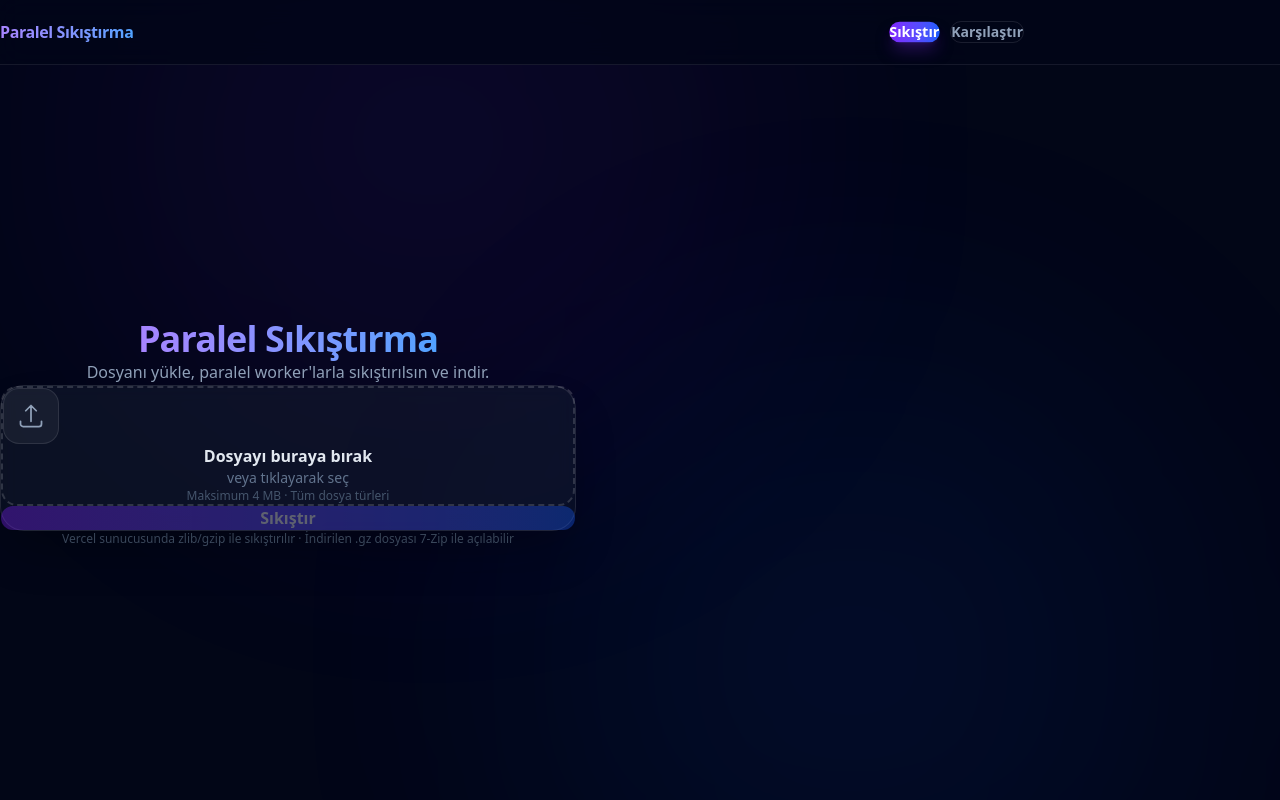
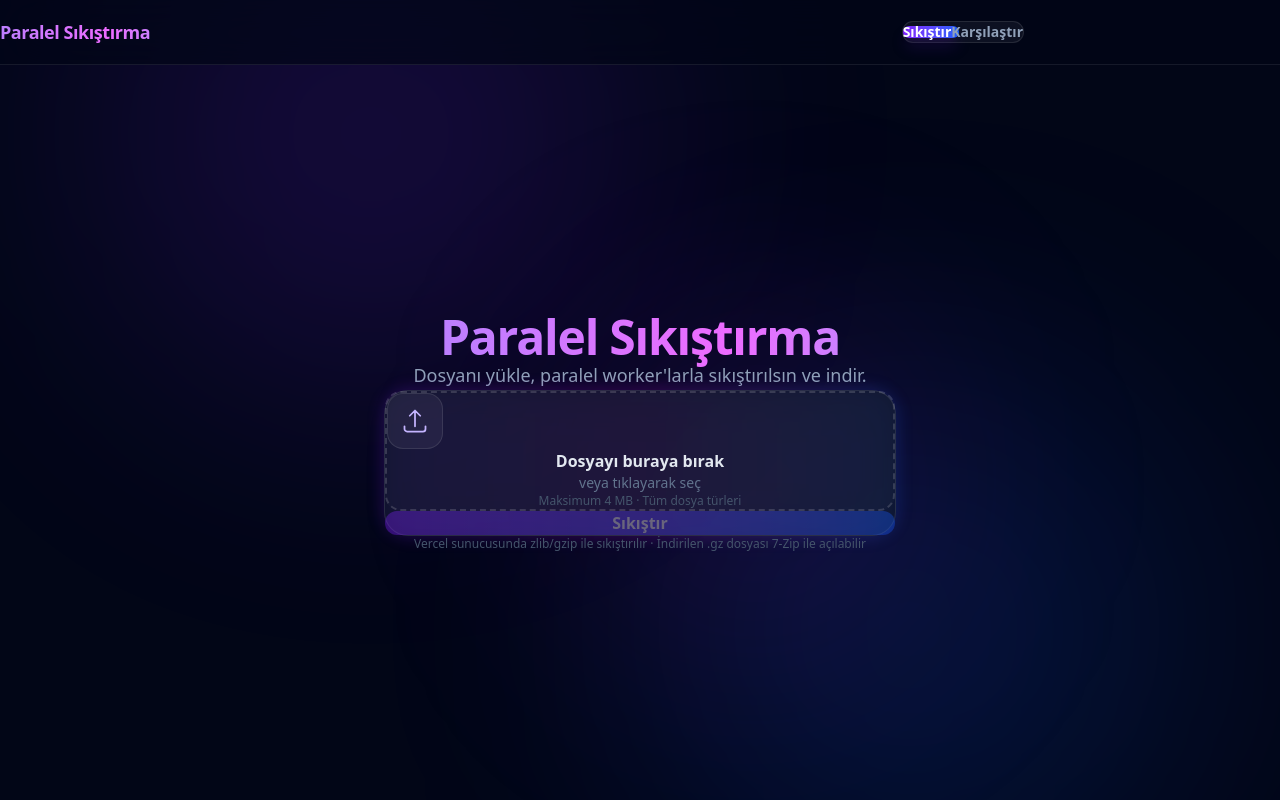
Before and after one commit to GurhanKaya/paralel-sikistirma, a React (Vite) app: page / in a window 1280 px wide. Built offline with nearby package versions, Linux system fonts and the light colour scheme.

Commit message:
feat: premium animasyonlu tasarim, garantili ortalama, dinamik nesneler

```diff
--- a/src/App.jsx
+++ b/src/App.jsx
@@ -6,39 +6,39 @@ export default function App() {
   const [page, setPage] = useState("compress");
 
   return (
-    <div className="min-h-screen text-slate-100 flex flex-col relative">
-      {/* Arka plan parıltı */}
+    <div className="min-h-screen flex flex-col relative text-slate-100">
+      {/* Animasyonlu arka plan orb'ları */}
       <div className="fixed inset-0 -z-10 overflow-hidden pointer-events-none">
-        <div className="absolute top-[-20%] left-[10%] w-[600px] h-[600px] bg-violet-600/10 rounded-full blur-[140px] animate-pulse-slow" />
-        <div className="absolute bottom-[-20%] right-[10%] w-[600px] h-[600px] bg-blue-600/10 rounded-full blur-[140px] animate-pulse-slow" />
+        <div className="absolute top-[-15%] left-[8%] w-[42vw] h-[42vw] max-w-[620px] max-h-[620px] bg-violet-600/15 rounded-full blur-[130px] animate-float" />
+        <div className="absolute bottom-[-15%] right-[8%] w-[42vw] h-[42vw] max-w-[620px] max-h-[620px] bg-blue-600/15 rounded-full blur-[130px] animate-float-slow" />
+        <div className="absolute top-[40%] left-[45%] w-[28vw] h-[28vw] max-w-[420px] max-h-[420px] bg-fuchsia-600/10 rounded-full blur-[120px] animate-float" />
       </div>
 
       {/* HEADER */}
-      <header className="sticky top-0 z-50 bg-slate-950/80 backdrop-blur-md border-b border-white/8">
-        <div className="max-w-5xl mx-auto px-8 h-16 flex items-center justify-between">
-          {/* Logo */}
+      <header className="sticky top-0 z-50 bg-slate-950/70 backdrop-blur-xl border-b border-white/8">
+        <div className="max-w-5xl mx-auto px-5 sm:px-8 h-16 flex items-center justify-between">
           <button
             onClick={() => setPage("compress")}
-            className="font-extrabold text-base tracking-tight text-transparent bg-clip-text bg-gradient-to-r from-violet-400 to-blue-400 hover:from-violet-300 hover:to-blue-300 transition-all duration-200"
+            className="font-extrabold text-base sm:text-lg tracking-tight text-transparent bg-clip-text bg-gradient-to-r from-violet-400 via-fuchsia-400 to-blue-400 animate-gradient hover:opacity-80 transition-opacity"
           >
             Paralel Sıkıştırma
           </button>
 
-          {/* İki ayrı buton - sağa dayalı */}
-          <nav className="flex items-center gap-3">
-            <NavBtn active={page === "compress"} onClick={() => setPage("compress")}>
-              Sıkıştır
-            </NavBtn>
-            <NavBtn active={page === "compare"} onClick={() => setPage("compare")}>
-              Karşılaştır
-            </NavBtn>
+          {/* Segmented control — sağa dayalı, animasyonlu kayan gösterge */}
+          <nav className="relative flex items-center bg-white/5 border border-white/10 rounded-2xl p-1">
+            <span
+              className="absolute top-1 bottom-1 w-[calc(50%-4px)] rounded-xl bg-gradient-to-r from-violet-600 to-blue-600 shadow-lg shadow-violet-900/40 transition-transform duration-300 ease-[cubic-bezier(0.22,1,0.36,1)]"
+              style={{ transform: page === "compress" ? "translateX(0)" : "translateX(100%)" }}
+            />
+            <TabBtn active={page === "compress"} onClick={() => setPage("compress")}>Sıkıştır</TabBtn>
+            <TabBtn active={page === "compare"} onClick={() => setPage("compare")}>Karşılaştır</TabBtn>
           </nav>
         </div>
       </header>
 
-      {/* İçerik — tam yükseklik, dikey ortalı */}
-      <main className="flex-1 flex items-center justify-center py-12">
-        <div className="w-full">
+      {/* İÇERİK — yatay + dikey ortalı, garantili */}
+      <main className="flex-1 flex flex-col items-center justify-center px-4 py-12 sm:py-16">
+        <div key={page} className="w-full max-w-lg animate-slide-up">
           {page === "compress" ? <CompressPage /> : <ComparePage />}
         </div>
       </main>
@@ -46,14 +46,12 @@ export default function App() {
   );
 }
 
-function NavBtn({ active, onClick, children }) {
+function TabBtn({ active, onClick, children }) {
   return (
     <button
       onClick={onClick}
-      className={`px-5 py-2.5 rounded-xl text-sm font-semibold transition-all duration-250 ${
-        active
-          ? "bg-gradient-to-r from-violet-600 to-blue-600 text-white shadow-lg shadow-violet-900/50 scale-[1.03]"
-          : "text-slate-400 hover:text-slate-100 hover:bg-white/8 border border-white/10"
+      className={`relative z-10 px-5 sm:px-6 py-2 rounded-xl text-sm font-semibold transition-colors duration-300 ${
+        active ? "text-white" : "text-slate-400 hover:text-slate-200"
       }`}
     >
       {children}
--- a/src/components/Dropzone.jsx
+++ b/src/components/Dropzone.jsx
@@ -29,50 +29,41 @@ export default function Dropzone({ file, onFile, disabled }) {
         onClick={() => !disabled && inputRef.current.click()}
         onDragOver={(e) => { e.preventDefault(); if (!disabled) setDragging(true); }}
         onDragLeave={() => setDragging(false)}
-        onDrop={(e) => {
-          e.preventDefault();
-          setDragging(false);
-          if (!disabled) pick(e.dataTransfer.files[0]);
-        }}
-        className={`
-          relative cursor-pointer rounded-2xl border-2 border-dashed
-          py-16 px-8 text-center transition-all duration-300
+        onDrop={(e) => { e.preventDefault(); setDragging(false); if (!disabled) pick(e.dataTransfer.files[0]); }}
+        className={`group relative cursor-pointer rounded-2xl border-2 border-dashed py-14 px-6 text-center
+          transition-all duration-300 overflow-hidden
           ${disabled ? "opacity-50 cursor-not-allowed" : ""}
           ${dragging
-            ? "border-violet-400 bg-violet-500/10 scale-[1.01]"
+            ? "border-violet-400 bg-violet-500/10 scale-[1.02]"
             : file
-            ? "border-emerald-500/60 bg-emerald-500/5"
-            : "border-white/15 hover:border-violet-400/50 bg-white/[0.02] hover:bg-violet-500/5"}
-        `}
+            ? "border-emerald-500/50 bg-emerald-500/[0.04]"
+            : "border-white/15 hover:border-violet-400/60 bg-white/[0.02] hover:bg-violet-500/[0.04]"}`}
       >
-        <input
-          ref={inputRef}
-          type="file"
-          className="hidden"
-          onChange={(e) => pick(e.target.files[0])}
-          disabled={disabled}
-        />
+        <input ref={inputRef} type="file" className="hidden" onChange={(e) => pick(e.target.files[0])} disabled={disabled} />
 
         {file ? (
-          <div className="space-y-2">
+          <div className="space-y-2 animate-pop-in">
             <div className="w-14 h-14 mx-auto rounded-2xl bg-emerald-500/15 border border-emerald-500/30 flex items-center justify-center">
               <svg className="w-7 h-7 text-emerald-400" fill="none" viewBox="0 0 24 24" stroke="currentColor" strokeWidth={1.5}>
                 <path strokeLinecap="round" strokeLinejoin="round" d="M9 12.75L11.25 15 15 9.75M21 12a9 9 0 11-18 0 9 9 0 0118 0z" />
               </svg>
             </div>
-            <p className="text-slate-100 font-semibold text-base break-all px-4">{file.name}</p>
+            <p className="text-slate-100 font-semibold text-base break-all px-2">{file.name}</p>
             <p className="text-slate-400 text-sm">{formatBytes(file.size)}</p>
-            <p className="text-violet-400 text-xs font-medium mt-1">Degistirmek icin tikla</p>
+            <p className="text-violet-400 text-xs font-medium">Değiştirmek için tıkla</p>
           </div>
         ) : (
           <div className="space-y-3">
-            <div className="w-14 h-14 mx-auto rounded-2xl bg-white/5 border border-white/10 flex items-center justify-center">
-              <svg className="w-7 h-7 text-slate-400" fill="none" viewBox="0 0 24 24" stroke="currentColor" strokeWidth={1.5}>
+            <div className={`w-14 h-14 mx-auto rounded-2xl bg-white/5 border border-white/10 flex items-center justify-center
+              transition-transform duration-300 ${dragging ? "scale-110 -translate-y-1" : "group-hover:-translate-y-1"}`}>
+              <svg className="w-7 h-7 text-violet-300" fill="none" viewBox="0 0 24 24" stroke="currentColor" strokeWidth={1.5}>
                 <path strokeLinecap="round" strokeLinejoin="round" d="M3 16.5v2.25A2.25 2.25 0 005.25 21h13.5A2.25 2.25 0 0021 18.75V16.5m-13.5-9L12 3m0 0l4.5 4.5M12 3v13.5" />
               </svg>
             </div>
             <div>
-              <p className="text-slate-200 font-semibold text-base">Dosyayı buraya bırak</p>
+              <p className="text-slate-200 font-semibold text-base">
+                {dragging ? "Bırak, yükleyelim" : "Dosyayı buraya bırak"}
+              </p>
               <p className="text-slate-500 text-sm mt-1">veya tıklayarak seç</p>
             </div>
             <p className="text-slate-600 text-xs">Maksimum {MAX_MB} MB · Tüm dosya türleri</p>
@@ -81,7 +72,7 @@ export default function Dropzone({ file, onFile, disabled }) {
       </div>
 
       {error && (
-        <div className="mt-3 px-4 py-3 rounded-xl bg-red-500/10 border border-red-500/25 text-red-400 text-sm">
+        <div className="mt-3 px-4 py-3 rounded-xl bg-red-500/10 border border-red-500/25 text-red-400 text-sm animate-fade-in">
           {error}
         </div>
       )}
--- a/src/index.css
+++ b/src/index.css
@@ -11,35 +11,78 @@ html {
 }
 
 body {
-  background-color: #020617; /* slate-950 — koyu tema */
+  background-color: #020617;
   color: #f1f5f9;
   font-family: system-ui, -apple-system, "Segoe UI", Roboto, sans-serif;
   -webkit-font-smoothing: antialiased;
+  overflow-x: hidden;
 }
 
 #root {
   width: 100%;
+  min-height: 100vh;
 }
+
+/* ── Animasyonlar ── */
+
+@keyframes slide-up {
+  from { opacity: 0; transform: translateY(24px); }
+  to   { opacity: 1; transform: translateY(0); }
+}
+.animate-slide-up { animation: slide-up 0.55s cubic-bezier(0.22, 1, 0.36, 1) both; }
 
 @keyframes fade-in {
   from { opacity: 0; transform: translateY(12px); }
   to   { opacity: 1; transform: translateY(0); }
 }
+.animate-fade-in { animation: fade-in 0.45s ease-out both; }
 
-.animate-fade-in {
-  animation: fade-in 0.4s ease-out;
+@keyframes pop-in {
+  0%   { opacity: 0; transform: scale(0.85); }
+  60%  { transform: scale(1.04); }
+  100% { opacity: 1; transform: scale(1); }
+}
+.animate-pop-in { animation: pop-in 0.5s cubic-bezier(0.22, 1, 0.36, 1) both; }
+
+@keyframes float {
+  0%, 100% { transform: translateY(0); }
+  50%      { transform: translateY(-22px); }
+}
+.animate-float { animation: float 8s ease-in-out infinite; }
+.animate-float-slow { animation: float 11s ease-in-out infinite; }
+
+@keyframes gradient-shift {
+  0%   { background-position: 0% 50%; }
+  50%  { background-position: 100% 50%; }
+  100% { background-position: 0% 50%; }
+}
+.animate-gradient {
+  background-size: 200% auto;
+  animation: gradient-shift 5s ease infinite;
 }
 
-@keyframes pulse-slow {
-  0%, 100% { opacity: 0.6; transform: scale(1); }
-  50% { opacity: 1; transform: scale(1.05); }
+@keyframes shimmer {
+  0%   { transform: translateX(-120%); }
+  100% { transform: translateX(220%); }
+}
+.shimmer::after {
+  content: "";
+  position: absolute;
+  inset: 0;
+  background: linear-gradient(110deg, transparent 30%, rgba(255,255,255,0.18) 50%, transparent 70%);
+  transform: translateX(-120%);
+}
+.shimmer:hover::after {
+  animation: shimmer 0.9s ease;
 }
 
-.animate-pulse-slow {
-  animation: pulse-slow 8s ease-in-out infinite;
-}
+/* Stagger gecikmeleri */
+.delay-1 { animation-delay: 0.05s; }
+.delay-2 { animation-delay: 0.12s; }
+.delay-3 { animation-delay: 0.20s; }
+.delay-4 { animation-delay: 0.28s; }
 
-/* Koyu tema scrollbar */
+/* Scrollbar */
 ::-webkit-scrollbar { width: 8px; }
 ::-webkit-scrollbar-track { background: #0f172a; }
 ::-webkit-scrollbar-thumb { background: #334155; border-radius: 4px; }
--- /dev/null
+++ b/src/lib/useCountUp.js
@@ -0,0 +1,25 @@
+import { useEffect, useRef, useState } from "react";
+
+// Bir sayıyı 0'dan hedefe doğru animasyonlu sayar (count-up efekti)
+export function useCountUp(target, duration = 900, decimals = 0) {
+  const [value, setValue] = useState(0);
+  const rafRef = useRef();
+
+  useEffect(() => {
+    const to = Number(target) || 0;
+    let startTime;
+
+    function step(now) {
+      if (!startTime) startTime = now;
+      const p = Math.min((now - startTime) / duration, 1);
+      const eased = 1 - Math.pow(1 - p, 3); // easeOutCubic
+      setValue(to * eased);
+      if (p < 1) rafRef.current = requestAnimationFrame(step);
+    }
+
+    rafRef.current = requestAnimationFrame(step);
+    return () => cancelAnimationFrame(rafRef.current);
+  }, [target, duration]);
+
+  return Number(value).toFixed(decimals);
+}
--- a/src/pages/CompressPage.jsx
+++ b/src/pages/CompressPage.jsx
@@ -1,6 +1,7 @@
 import { useState } from "react";
 import Dropzone from "../components/Dropzone";
 import { downloadBase64, formatBytes, formatTime } from "../lib/download";
+import { useCountUp } from "../lib/useCountUp";
 
 export default function CompressPage() {
   const [file, setFile] = useState(null);
@@ -27,62 +28,53 @@ export default function CompressPage() {
     }
   }
 
-  function reset() {
-    setFile(null);
-    setResult(null);
-    setError(null);
-  }
+  const reset = () => { setFile(null); setResult(null); setError(null); };
 
   return (
-    <div className="max-w-xl mx-auto px-6">
-      {/* Sayfa başlığı */}
+    <div className="w-full">
+      {/* Başlık */}
       <div className="text-center mb-10">
-        <h1 className="text-4xl font-extrabold tracking-tight mb-4">
-          <span className="text-transparent bg-clip-text bg-gradient-to-r from-violet-400 to-blue-400">
+        <h1 className="text-4xl sm:text-5xl font-extrabold tracking-tight mb-4 animate-fade-in">
+          <span className="text-transparent bg-clip-text bg-gradient-to-r from-violet-400 via-fuchsia-400 to-blue-400 animate-gradient">
             Paralel Sıkıştırma
           </span>
         </h1>
-        <p className="text-slate-400 text-base leading-relaxed">
+        <p className="text-slate-400 text-base sm:text-lg leading-relaxed animate-fade-in delay-1">
           Dosyanı yükle, paralel worker'larla sıkıştırılsın ve indir.
         </p>
       </div>
 
-      {/* Ana kart */}
-      <div className="bg-slate-900/50 rounded-3xl border border-white/10 backdrop-blur p-8 space-y-6 shadow-2xl shadow-black/30">
+      {/* Gradient glow + kart */}
+      <div className="relative animate-fade-in delay-2">
+        <div className="absolute -inset-0.5 bg-gradient-to-r from-violet-600 via-fuchsia-600 to-blue-600 rounded-[28px] blur opacity-20" />
+        <div className="relative bg-slate-900/80 backdrop-blur-xl rounded-3xl border border-white/10 p-7 sm:p-9 space-y-6">
           {!result ? (
             <>
               <Dropzone file={file} onFile={setFile} disabled={loading} />
 
-            {error && (
-              <div className="px-4 py-3 rounded-xl bg-red-500/10 border border-red-500/25 text-red-400 text-sm">
-                {error}
-              </div>
-            )}
+              {error && <ErrorBox msg={error} />}
 
               <button
                 onClick={compress}
                 disabled={!file || loading}
-              className="w-full py-4 rounded-2xl font-semibold text-base text-white transition-all duration-300
-                bg-gradient-to-r from-violet-600 to-blue-600
-                hover:from-violet-500 hover:to-blue-500 hover:shadow-lg hover:shadow-violet-900/40 hover:scale-[1.01]
-                disabled:opacity-35 disabled:cursor-not-allowed disabled:scale-100 disabled:shadow-none
-                active:scale-[0.99]"
+                className="shimmer relative overflow-hidden w-full py-4 rounded-2xl font-semibold text-base text-white
+                  transition-all duration-300 bg-gradient-to-r from-violet-600 to-blue-600
+                  hover:shadow-xl hover:shadow-violet-900/50 hover:-translate-y-0.5
+                  disabled:opacity-35 disabled:cursor-not-allowed disabled:translate-y-0 disabled:shadow-none
+                  active:translate-y-0"
               >
                 {loading ? (
-                <span className="flex items-center justify-center gap-3">
-                  <Spinner /> Sıkıştırılıyor...
-                </span>
-              ) : (
-                "Sıkıştır"
-              )}
+                  <span className="flex items-center justify-center gap-3"><Spinner /> Sıkıştırılıyor...</span>
+                ) : "Sıkıştır"}
               </button>
             </>
           ) : (
             <SuccessResult result={result} onReset={reset} />
           )}
         </div>
+      </div>
 
-      <p className="text-center text-slate-600 text-xs mt-6">
+      <p className="text-center text-slate-600 text-xs mt-6 animate-fade-in delay-3">
         Vercel sunucusunda zlib/gzip ile sıkıştırılır · İndirilen .gz dosyası 7-Zip ile açılabilir
       </p>
     </div>
@@ -90,58 +82,71 @@ export default function CompressPage() {
 }
 
 function SuccessResult({ result, onReset }) {
+  const savings = useCountUp(result.savings_pct, 900, 1);
+
   return (
-    <div className="space-y-6 animate-fade-in">
-      {/* Onay başlığı */}
-      <div className="text-center space-y-2">
+    <div className="space-y-6">
+      <div className="text-center space-y-3 animate-pop-in">
         <div className="w-16 h-16 mx-auto rounded-full bg-emerald-500/15 border border-emerald-500/30 flex items-center justify-center">
           <svg className="w-8 h-8 text-emerald-400" fill="none" viewBox="0 0 24 24" stroke="currentColor" strokeWidth={2}>
             <path strokeLinecap="round" strokeLinejoin="round" d="M4.5 12.75l6 6 9-13.5" />
           </svg>
         </div>
-        <h2 className="text-xl font-bold text-slate-100">Tamamlandı</h2>
+        <h2 className="text-xl font-bold text-slate-100">Sıkıştırma tamamlandı</h2>
         <p className="text-slate-400 text-sm">
           {formatTime(result.parallel_time)} · {result.workers} worker · {result.chunk_count} parça
         </p>
       </div>
 
+      {/* Tasarruf vurgusu — büyük count-up */}
+      <div className="text-center animate-fade-in delay-1">
+        <div className="text-5xl font-extrabold text-transparent bg-clip-text bg-gradient-to-r from-emerald-400 to-green-400">
+          %{savings}
+        </div>
+        <div className="text-slate-500 text-sm mt-1">daha küçük</div>
+      </div>
+
       {/* Boyut karşılaştırma */}
-      <div className="flex items-center gap-4 bg-white/3 rounded-2xl px-6 py-5 border border-white/8">
-        <div className="flex-1 text-center">
-          <p className="text-slate-500 text-xs uppercase tracking-widest mb-1">Orijinal</p>
-          <p className="text-slate-200 font-bold text-xl">{formatBytes(result.original_bytes)}</p>
+      <div className="flex items-center gap-4 bg-white/[0.03] rounded-2xl px-5 py-4 border border-white/8 animate-fade-in delay-2">
+        <div className="flex-1 text-center min-w-0">
+          <p className="text-slate-500 text-[11px] uppercase tracking-widest mb-1">Orijinal</p>
+          <p className="text-slate-200 font-bold text-lg truncate">{formatBytes(result.original_bytes)}</p>
         </div>
         <svg className="w-5 h-5 text-slate-600 shrink-0" fill="none" viewBox="0 0 24 24" stroke="currentColor" strokeWidth={2}>
           <path strokeLinecap="round" strokeLinejoin="round" d="M13.5 4.5L21 12m0 0l-7.5 7.5M21 12H3" />
         </svg>
-        <div className="flex-1 text-center">
-          <p className="text-slate-500 text-xs uppercase tracking-widest mb-1">Sıkıştırılmış</p>
-          <p className="text-emerald-400 font-bold text-xl">{formatBytes(result.compressed_bytes)}</p>
-        </div>
-        <div className="shrink-0 px-3 py-1.5 rounded-lg bg-emerald-500/15 border border-emerald-500/25">
-          <p className="text-emerald-400 font-bold text-sm">%{result.savings_pct}</p>
+        <div className="flex-1 text-center min-w-0">
+          <p className="text-slate-500 text-[11px] uppercase tracking-widest mb-1">Sıkıştırılmış</p>
+          <p className="text-emerald-400 font-bold text-lg truncate">{formatBytes(result.compressed_bytes)}</p>
         </div>
       </div>
 
       {/* Butonlar */}
-      <div className="flex gap-3">
+      <div className="flex gap-3 animate-fade-in delay-3">
         <button
           onClick={() => downloadBase64(result.file_b64, result.filename)}
-          className="flex-1 py-3.5 rounded-2xl font-semibold text-white text-sm
-            bg-gradient-to-r from-violet-600 to-blue-600
-            hover:from-violet-500 hover:to-blue-500 hover:shadow-lg hover:shadow-violet-900/40 hover:scale-[1.01]
-            transition-all duration-200 active:scale-[0.99]"
+          className="shimmer relative overflow-hidden flex-1 min-w-0 py-3.5 rounded-2xl font-semibold text-white text-sm
+            bg-gradient-to-r from-violet-600 to-blue-600 hover:shadow-xl hover:shadow-violet-900/50 hover:-translate-y-0.5
+            transition-all duration-300 active:translate-y-0"
         >
-          İndir  ·  {result.filename}
+          <span className="block truncate px-2">İndir · {result.filename}</span>
         </button>
         <button
           onClick={onReset}
-          className="px-5 py-3.5 rounded-2xl font-medium text-slate-300 text-sm
-            bg-white/5 hover:bg-white/10 border border-white/10 transition-all duration-200"
+          className="shrink-0 px-5 py-3.5 rounded-2xl font-medium text-slate-300 text-sm
+            bg-white/5 hover:bg-white/10 border border-white/10 transition-all duration-200 hover:-translate-y-0.5"
         >
           Yeni
         </button>
       </div>
+    </div>
+  );
+}
+
+function ErrorBox({ msg }) {
+  return (
+    <div className="px-4 py-3 rounded-xl bg-red-500/10 border border-red-500/25 text-red-400 text-sm animate-fade-in">
+      {msg}
     </div>
   );
 }
```
Also changed, not shown: src/pages/ComparePage.jsx (+62 -83 lines). Lines whose indentation alone changed are shown as unchanged.
